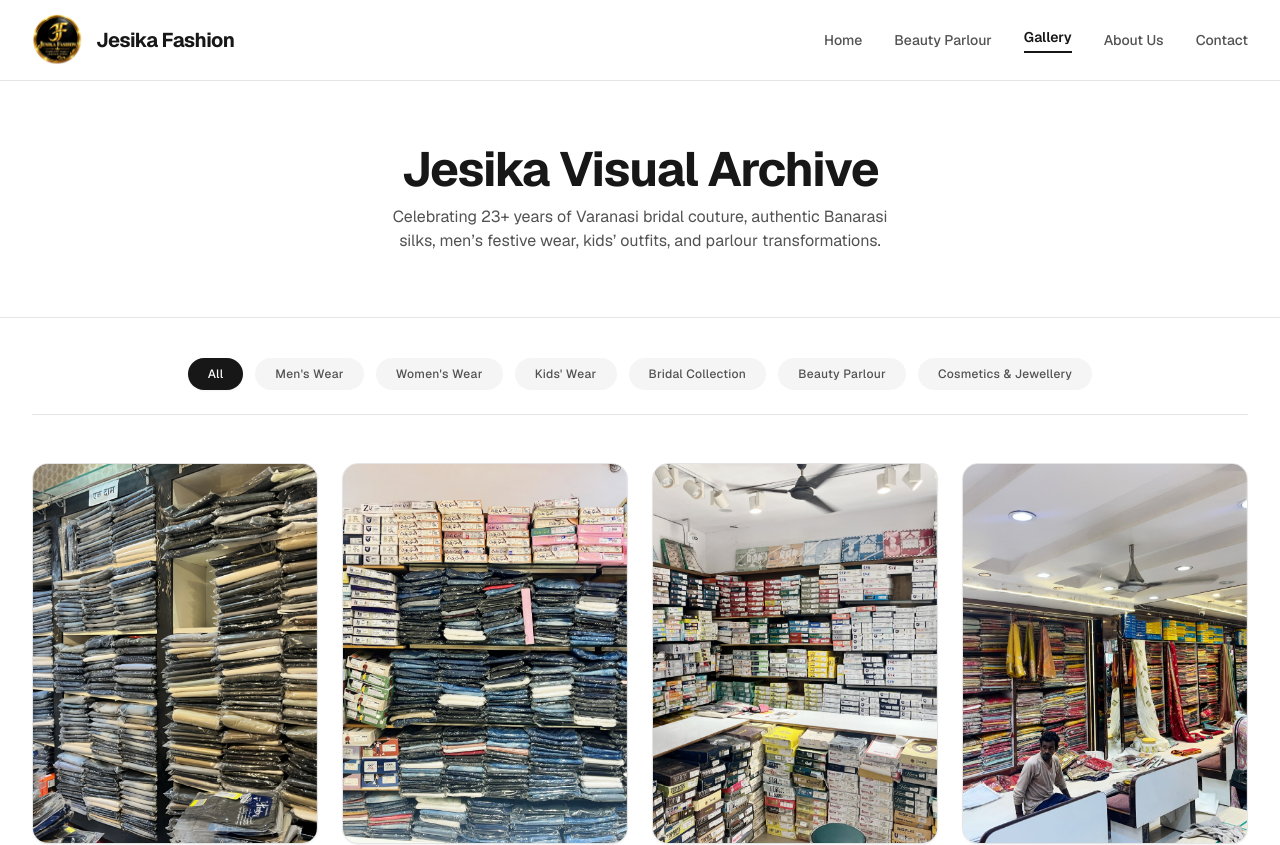
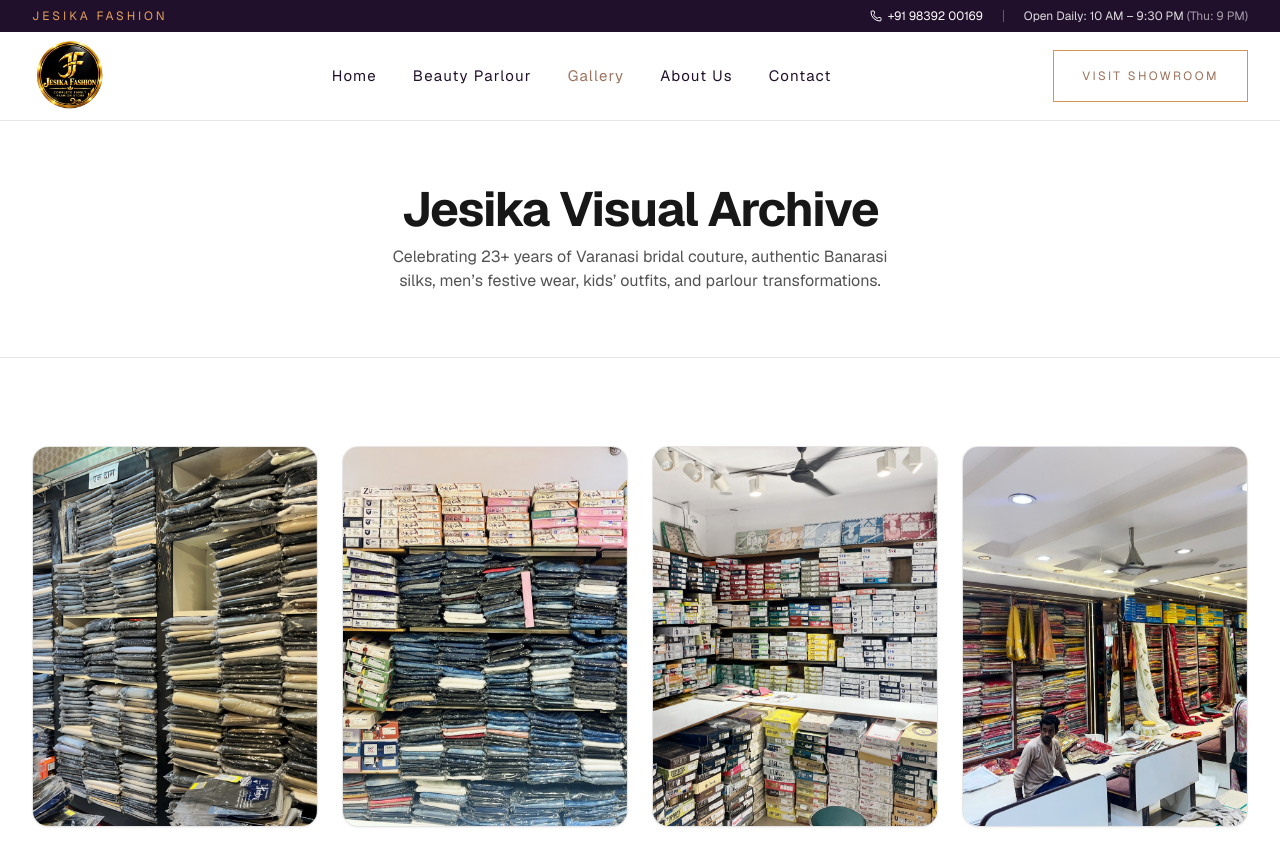
Before and after one commit to ankitvaish405/Jesika-Fashion, a Next.js app: page /gallery in a window 1280 px wide. Shown: the top 845 px of the page. Built offline with nearby package versions, Linux system fonts and the light colour scheme.

Commit message:
refactor: update Gallery and Header components for improved readability and structure

```diff
--- a/app/gallery/page.tsx
+++ b/app/gallery/page.tsx
@@ -1,9 +1,9 @@
-'use client';
+"use client";
 
-import React, { useState } from 'react';
-import Image from 'next/image';
-import Link from 'next/link';
-import { X, Phone } from 'lucide-react';
+import React, { useState } from "react";
+import Image from "next/image";
+import Link from "next/link";
+import { X, Phone } from "lucide-react";
 
 interface GalleryItem {
   id: number;
@@ -17,58 +17,268 @@
   // Storefront & Overview
 
   // Men's Wear
-  { id: 2, src: '/2.jpeg', title: 'Men’s Denim Jeans & Formal Trousers Rack', categories: ["Men's Wear"], season: 'Everyday & Casuals' },
-  { id: 14, src: '/14.jpeg', title: 'Men’s & Boys’ Branded Denim & Shirts', categories: ["Men's Wear", "Kids' Wear"], season: 'Denim Lounge' },
-  { id: 26, src: '/26.jpeg', title: 'Boys’ & Men’s Kurta Sets, Sherwanis & Suits', categories: ["Men's Wear", "Kids' Wear"], season: 'Festive Wear' },
+  {
+    id: 2,
+    src: "/2.jpeg",
+    title: "Men’s Denim Jeans & Formal Trousers Rack",
+    categories: ["Men's Wear"],
+    season: "Everyday & Casuals",
+  },
+  {
+    id: 14,
+    src: "/14.jpeg",
+    title: "Men’s & Boys’ Branded Denim & Shirts",
+    categories: ["Men's Wear", "Kids' Wear"],
+    season: "Denim Lounge",
+  },
+  {
+    id: 26,
+    src: "/26.jpeg",
+    title: "Boys’ & Men’s Kurta Sets, Sherwanis & Suits",
+    categories: ["Men's Wear", "Kids' Wear"],
+    season: "Festive Wear",
+  },
 
   // Women's Wear & Sarees
-  { id: 3, src: '/3.jpeg', title: 'Handloom Banarasi Silk Sarees & Ethnic Section', categories: ["Women's Wear"], season: 'Heritage Silks' },
-  { id: 7, src: '/7.jpeg', title: 'Authentic Banarasi Silk & Zari Weave Sarees', categories: ["Women's Wear", 'Bridal Collection'], season: 'Bridal Silks' },
-  { id: 8, src: '/8.jpeg', title: 'Bridal Lehengas & Heavy Embroidered Suits Aisle', categories: ["Women's Wear", 'Bridal Collection'], season: 'Bridal Couture' },
-  { id: 10, src: '/10.jpeg', title: 'Designer Embroidered Kurtis & Anarkali Suits', categories: ["Women's Wear"], season: 'Festive Collection' },
-  { id: 11, src: '/11.jpeg', title: 'Regal Handcrafted Zardozi Bridal Lehengas Wall', categories: ["Women's Wear", 'Bridal Collection'], season: 'Bridal Couture' },
-  { id: 15, src: '/15.jpeg', title: 'Traditional Saree & Suit Shopping Lounge', categories: ["Women's Wear"], season: 'Store Experience' },
-  { id: 18, src: '/18.jpeg', title: 'Curated Bridal Lehengas & Wedding Trousseau', categories: ["Women's Wear", 'Bridal Collection'], season: 'Bridal Trousseau' },
-  { id: 19, src: '/19.jpeg', title: 'Grand Family Fashion Floor & Saree Counter', categories: ["Women's Wear", 'Cosmetics & Jewellery'], season: 'Family Shopping' },
-  { id: 23, src: '/23.jpeg', title: 'Traditional Varanasi Silk & Festive Wear Section', categories: ["Women's Wear"], season: 'Heritage Festive' },
-  { id: 24, src: '/24.jpeg', title: 'Pure Silk Festive Sarees & Handloom Weaves', categories: ["Women's Wear"], season: 'Silk Wardrobe' },
-  { id: 25, src: '/25.jpeg', title: 'Showroom Saree Counter & Accessories Corridor', categories: ["Women's Wear", 'Cosmetics & Jewellery'], season: 'Visual Gallery' },
+  {
+    id: 3,
+    src: "/3.jpeg",
+    title: "Handloom Banarasi Silk Sarees & Ethnic Section",
+    categories: ["Women's Wear"],
+    season: "Heritage Silks",
+  },
+  {
+    id: 7,
+    src: "/7.jpeg",
+    title: "Authentic Banarasi Silk & Zari Weave Sarees",
+    categories: ["Women's Wear", "Bridal Collection"],
+    season: "Bridal Silks",
+  },
+  {
+    id: 8,
+    src: "/8.jpeg",
+    title: "Bridal Lehengas & Heavy Embroidered Suits Aisle",
+    categories: ["Women's Wear", "Bridal Collection"],
+    season: "Bridal Couture",
+  },
+  {
+    id: 10,
+    src: "/10.jpeg",
+    title: "Designer Embroidered Kurtis & Anarkali Suits",
+    categories: ["Women's Wear"],
+    season: "Festive Collection",
+  },
+  {
+    id: 11,
+    src: "/11.jpeg",
+    title: "Regal Handcrafted Zardozi Bridal Lehengas Wall",
+    categories: ["Women's Wear", "Bridal Collection"],
+    season: "Bridal Couture",
+  },
+  {
+    id: 15,
+    src: "/15.jpeg",
+    title: "Traditional Saree & Suit Shopping Lounge",
+    categories: ["Women's Wear"],
+    season: "Store Experience",
+  },
+  {
+    id: 18,
+    src: "/18.jpeg",
+    title: "Curated Bridal Lehengas & Wedding Trousseau",
+    categories: ["Women's Wear", "Bridal Collection"],
+    season: "Bridal Trousseau",
+  },
+  {
+    id: 19,
+    src: "/19.jpeg",
+    title: "Grand Family Fashion Floor & Saree Counter",
+    categories: ["Women's Wear", "Cosmetics & Jewellery"],
+    season: "Family Shopping",
+  },
+  {
+    id: 23,
+    src: "/23.jpeg",
+    title: "Traditional Varanasi Silk & Festive Wear Section",
+    categories: ["Women's Wear"],
+    season: "Heritage Festive",
+  },
+  {
+    id: 24,
+    src: "/24.jpeg",
+    title: "Pure Silk Festive Sarees & Handloom Weaves",
+    categories: ["Women's Wear"],
+    season: "Silk Wardrobe",
+  },
+  {
+    id: 25,
+    src: "/25.jpeg",
+    title: "Showroom Saree Counter & Accessories Corridor",
+    categories: ["Women's Wear", "Cosmetics & Jewellery"],
+    season: "Visual Gallery",
+  },
 
   // Kids' Wear
-  { id: 4, src: '/4.jpeg', title: 'Girls’ Festive Frocks & Princess Party Dresses', categories: ["Kids' Wear"], season: 'Kids Festive' },
-  { id: 9, src: '/9.jpeg', title: 'Boys’ & Girls’ Karrom Boy & Casual Wear', categories: ["Kids' Wear"], season: 'Kids Casuals' },
-  { id: 12, src: '/12.jpeg', title: 'Kids’ Complete Festive & Party Wear Department', categories: ["Kids' Wear"], season: 'Kids Collection' },
-  { id: 27, src: '/27.jpeg', title: 'Baby & Girls’ Designer Gowns & Ethnic Sets', categories: ["Kids' Wear"], season: 'Princess Wardrobe' },
-  { id: 28, src: '/child.webp', title: 'Family Royal Collection & Kids’ Festive Ensembles', categories: ["Kids' Wear", "Men's Wear", "Women's Wear", 'Bridal Collection'], season: 'Family Lookbook' },
+  {
+    id: 4,
+    src: "/4.jpeg",
+    title: "Girls’ Festive Frocks & Princess Party Dresses",
+    categories: ["Kids' Wear"],
+    season: "Kids Festive",
+  },
+  {
+    id: 9,
+    src: "/9.jpeg",
+    title: "Boys’ & Girls’ Karrom Boy & Casual Wear",
+    categories: ["Kids' Wear"],
+    season: "Kids Casuals",
+  },
+  {
+    id: 12,
+    src: "/12.jpeg",
+    title: "Kids’ Complete Festive & Party Wear Department",
+    categories: ["Kids' Wear"],
+    season: "Kids Collection",
+  },
+  {
+    id: 27,
+    src: "/27.jpeg",
+    title: "Baby & Girls’ Designer Gowns & Ethnic Sets",
+    categories: ["Kids' Wear"],
+    season: "Princess Wardrobe",
+  },
+  {
+    id: 28,
+    src: "/child.webp",
+    title: "Family Royal Collection & Kids’ Festive Ensembles",
+    categories: [
+      "Kids' Wear",
+      "Men's Wear",
+      "Women's Wear",
+      "Bridal Collection",
+    ],
+    season: "Family Lookbook",
+  },
 
   // Cosmetics & Jewellery & Accessories
-  { id: 5, src: '/5.jpeg', title: 'Bridal Chuda & Designer Bangles Collection', categories: ['Cosmetics & Jewellery', 'Bridal Collection'], season: 'Bridal Jewellery' },
-  { id: 13, src: '/13.jpeg', title: 'Designer Ladies Sandals & Bridal Footwear', categories: ['Cosmetics & Jewellery', 'Bridal Collection'], season: 'Footwear Lounge' },
-  { id: 16, src: '/16.jpeg', title: 'Premium Ladies Handbags & Bridal Clutches', categories: ['Cosmetics & Jewellery', 'Bridal Collection'], season: 'Accessories' },
-  { id: 17, src: '/17.jpeg', title: 'Bridal Bangles, Cosmetics & Nail Studio', categories: ['Cosmetics & Jewellery', 'Bridal Collection'], season: 'Bridal Studio' },
-  { id: 20, src: '/20.jpeg', title: 'Bridal Kundan, Stone & Glass Bangle Vault', categories: ['Cosmetics & Jewellery', 'Bridal Collection'], season: 'Traditional Bangles' },
-  { id: 21, src: '/21.jpeg', title: 'Traditional Chuda & Multicolour Bangle Sets', categories: ['Cosmetics & Jewellery', 'Bridal Collection'], season: 'Festive Bangles' },
-  { id: 22, src: '/22.jpeg', title: 'Branded Perfumes, Skincare & Luxury Cosmetics', categories: ['Cosmetics & Jewellery'], season: 'Beauty Care' },
+  {
+    id: 5,
+    src: "/5.jpeg",
+    title: "Bridal Chuda & Designer Bangles Collection",
+    categories: ["Cosmetics & Jewellery", "Bridal Collection"],
+    season: "Bridal Jewellery",
+  },
+  {
+    id: 13,
+    src: "/13.jpeg",
+    title: "Designer Ladies Sandals & Bridal Footwear",
+    categories: ["Cosmetics & Jewellery", "Bridal Collection"],
+    season: "Footwear Lounge",
+  },
+  {
+    id: 16,
+    src: "/16.jpeg",
+    title: "Premium Ladies Handbags & Bridal Clutches",
+    categories: ["Cosmetics & Jewellery", "Bridal Collection"],
+    season: "Accessories",
+  },
+  {
+    id: 17,
+    src: "/17.jpeg",
+    title: "Bridal Bangles, Cosmetics & Nail Studio",
+    categories: ["Cosmetics & Jewellery", "Bridal Collection"],
+    season: "Bridal Studio",
+  },
+  {
+    id: 20,
+    src: "/20.jpeg",
+    title: "Bridal Kundan, Stone & Glass Bangle Vault",
+    categories: ["Cosmetics & Jewellery", "Bridal Collection"],
+    season: "Traditional Bangles",
+  },
+  {
+    id: 21,
+    src: "/21.jpeg",
+    title: "Traditional Chuda & Multicolour Bangle Sets",
+    categories: ["Cosmetics & Jewellery", "Bridal Collection"],
+    season: "Festive Bangles",
+  },
+  {
+    id: 22,
+    src: "/22.jpeg",
+    title: "Branded Perfumes, Skincare & Luxury Cosmetics",
+    categories: ["Cosmetics & Jewellery"],
+    season: "Beauty Care",
+  },
 
   // Beauty Parlour Suite
-  { id: 29, src: '/parlor/7.jpeg', title: 'Jesika Beauty Parlour Complete Salon Suite', categories: ['Beauty Parlour', 'Bridal Collection'], season: 'Salon Suite' },
-  { id: 30, src: '/parlor/5.jpeg', title: 'Parlour VIP Waiting Lounge & Makeover Station', categories: ['Beauty Parlour'], season: 'Salon Lounge' },
-  { id: 31, src: '/parlor/3.jpeg', title: 'Hair Spa & Luxury Salon Wash Station', categories: ['Beauty Parlour'], season: 'Hair Therapy' },
-  { id: 32, src: '/parlor/1.jpeg', title: 'Facial Therapy & Bridal Radiance Treatment', categories: ['Beauty Parlour', 'Bridal Collection'], season: 'Bridal Glow' },
-  { id: 33, src: '/parlor/2.jpeg', title: 'Professional Bridal HD Makeover Session', categories: ['Beauty Parlour', 'Bridal Collection'], season: 'HD Makeover' },
-  { id: 34, src: '/parlor/6.jpeg', title: 'Pre-Bridal Grooming & Skin Nourishing Care', categories: ['Beauty Parlour'], season: 'Skin Care' },
+  {
+    id: 29,
+    src: "/parlor/7.jpeg",
+    title: "Jesika Beauty Parlour Complete Salon Suite",
+    categories: ["Beauty Parlour", "Bridal Collection"],
+    season: "Salon Suite",
+  },
+  {
+    id: 30,
+    src: "/parlor/5.jpeg",
+    title: "Parlour VIP Waiting Lounge & Makeover Station",
+    categories: ["Beauty Parlour"],
+    season: "Salon Lounge",
+  },
+  {
+    id: 31,
+    src: "/parlor/3.jpeg",
+    title: "Hair Spa & Luxury Salon Wash Station",
+    categories: ["Beauty Parlour"],
+    season: "Hair Therapy",
+  },
+  {
+    id: 32,
+    src: "/parlor/1.jpeg",
+    title: "Facial Therapy & Bridal Radiance Treatment",
+    categories: ["Beauty Parlour", "Bridal Collection"],
+    season: "Bridal Glow",
+  },
+  {
+    id: 33,
+    src: "/parlor/2.jpeg",
+    title: "Professional Bridal HD Makeover Session",
+    categories: ["Beauty Parlour", "Bridal Collection"],
+    season: "HD Makeover",
+  },
+  {
+    id: 34,
+    src: "/parlor/6.jpeg",
+    title: "Pre-Bridal Grooming & Skin Nourishing Care",
+    categories: ["Beauty Parlour"],
+    season: "Skin Care",
+  },
+  {
+    id: 35,
+    src: "/1.jpeg",
+    title: "Jesika Fashion Store Collection",
+    categories: ["Women's Wear", "Men's Wear"],
+    season: "Store Collection",
+  },
+  {
+    id: 36,
+    src: "/6.jpeg",
+    title: "Jesika Fashion Showroom Collection",
+    categories: ["Women's Wear", "Kids' Wear"],
+    season: "Showroom Collection",
+  },
+  {
+    id: 37,
+    src: "/parlor/4.jpeg",
+    title: "Beauty Parlour Styling Suite",
+    categories: ["Beauty Parlour"],
+    season: "Styling Suite",
+  },
 ];
 
-const CATEGORIES = ['All', "Men's Wear", "Women's Wear", "Kids' Wear", 'Bridal Collection', 'Beauty Parlour', 'Cosmetics & Jewellery'] as const;
-
 export default function GalleryPage() {
-  const [activeCategory, setActiveCategory] = useState<string>('All');
   const [selectedImage, setSelectedImage] = useState<GalleryItem | null>(null);
-
-  const filteredImages =
-    activeCategory === 'All'
-      ? ALL_GALLERY_IMAGES
-      : ALL_GALLERY_IMAGES.filter((img) => img.categories.includes(activeCategory));
 
   return (
     <div className="min-h-screen bg-white text-neutral-900 font-sans pb-28">
@@ -79,32 +289,17 @@
             Jesika Visual Archive
           </h1>
           <p className="mt-3 text-sm sm:text-base text-neutral-600 max-w-lg mx-auto font-normal">
-            Celebrating 23+ years of Varanasi bridal couture, authentic Banarasi silks, men’s festive wear, kids’ outfits, and parlour transformations.
+            Celebrating 23+ years of Varanasi bridal couture, authentic Banarasi
+            silks, men’s festive wear, kids’ outfits, and parlour
+            transformations.
           </p>
         </div>
       </div>
 
-      {/* 2. Category Filter Tabs */}
       <div className="max-w-7xl mx-auto px-4 sm:px-6 lg:px-8 pt-10">
-        <div className="flex flex-wrap items-center justify-center gap-2 sm:gap-3 border-b border-neutral-200 pb-6">
-          {CATEGORIES.map((cat) => (
-            <button
-              key={cat}
-              onClick={() => setActiveCategory(cat)}
-              className={`px-5 py-2 rounded-full text-xs font-medium tracking-wide transition-all cursor-pointer ${
-                activeCategory === cat
-                  ? 'bg-neutral-900 text-white shadow-xs'
-                  : 'bg-neutral-100 text-neutral-600 hover:bg-neutral-200 hover:text-neutral-900'
-              }`}
-            >
-              {cat}
-            </button>
-          ))}
-        </div>
-
         {/* 3. Image Grid */}
         <div className="grid grid-cols-1 sm:grid-cols-2 md:grid-cols-3 lg:grid-cols-4 gap-6 pt-12">
-          {filteredImages.map((item) => (
+          {ALL_GALLERY_IMAGES.map((item) => (
             <div
               key={item.id}
               onClick={() => setSelectedImage(item)}
@@ -116,9 +311,8 @@
                 fill
                 quality={100}
                 sizes="(max-width: 640px) 100vw, (max-width: 1024px) 50vw, 400px"
-                className="object-cover group-hover:scale-105 transition-transform duration-500 ease-out"
+                className="object-cover "
               />
-              <div className="absolute inset-0 bg-black/20 opacity-0 group-hover:opacity-100 transition-opacity duration-300" />
             </div>
           ))}
         </div>
@@ -131,14 +325,22 @@
             Ready for your transformation?
           </h2>
           <p className="text-gray-600 text-base sm:text-lg max-w-2xl mx-auto mb-10 font-medium">
-            Whether it&apos;s a bridal makeover, a fresh new haircut, or a relaxing spa session, our expert stylists are here to bring out your best look.
+            Whether it&apos;s a bridal makeover, a fresh new haircut, or a
+            relaxing spa session, our expert stylists are here to bring out your
+            best look.
           </p>
           <div className="flex flex-col sm:flex-row items-center justify-center gap-4">
-            <a href="tel:+919839200169" className="w-full sm:w-auto inline-flex items-center justify-center gap-2 bg-[#000] text-white px-8 py-4 rounded-none text-sm font-bold hover:bg-[#1f2b20] transition-colors shadow-sm">
+            <a
+              href="tel:+919839200169"
+              className="w-full sm:w-auto inline-flex items-center justify-center gap-2 bg-[#000] text-white px-8 py-4 rounded-none text-sm font-bold hover:bg-[#1f2b20] transition-colors shadow-sm"
+            >
               <Phone className="w-4 h-4 " />
               <span>Book Appointment</span>
             </a>
-            <Link href="/parlour" className="w-full sm:w-auto inline-flex items-center justify-center gap-2 bg-transparent text-[#000] border border-[#000]  px-8 py-4 rounded-none text-sm font-bold transition-colors">
+            <Link
+              href="/parlour"
+              className="w-full sm:w-auto inline-flex items-center justify-center gap-2 bg-transparent text-[#000] border border-[#000]  px-8 py-4 rounded-none text-sm font-bold transition-colors"
+            >
               <span>View Services</span>
             </Link>
           </div>
@@ -175,14 +377,17 @@
           </div>
 
           {/* Image Details Badge */}
-          <div className="mt-4 text-center z-20 max-w-xl px-4" onClick={(e) => e.stopPropagation()}>
+          {/* <div
+            className="mt-4 text-center z-20 max-w-xl px-4"
+            onClick={(e) => e.stopPropagation()}
+          >
             <span className="inline-block px-3 py-1 rounded-full text-[11px] font-bold uppercase tracking-widest bg-amber-500/20 text-[#e9be87] border border-amber-500/30 mb-2">
-              {selectedImage.categories.join(' • ')}
+              {selectedImage.categories.join(" • ")}
             </span>
             <h3 className="text-white text-sm sm:text-base font-medium">
               {selectedImage.title}
             </h3>
-          </div>
+          </div> */}
         </div>
       )}
     </div>
--- a/components/Header.tsx
+++ b/components/Header.tsx
@@ -1,10 +1,10 @@
 'use client';
 
-import React, { useState, useEffect } from 'react';
+import React, { useState } from 'react';
 import Link from 'next/link';
 import Image from 'next/image';
 import { usePathname } from 'next/navigation';
-import { Menu, X } from 'lucide-react';
+import { Menu, Phone, X } from 'lucide-react';
 
 const NAV_LINKS = [
   { name: 'Home', href: '/' },
@@ -18,51 +18,50 @@
   const pathname = usePathname();
   const [mobileMenuOpen, setMobileMenuOpen] = useState(false);
 
-  // Close mobile menu on route change
-  useEffect(() => {
-    setMobileMenuOpen(false);
-  }, [pathname]);
-
   return (
     <header className="w-full sticky top-0 z-50 bg-white/95 backdrop-blur-md border-b border-neutral-200 transition-colors">
+      <div className="bg-[#21102b] text-white">
+        <div className="max-w-7xl mx-auto min-h-8 px-4 sm:px-6 lg:px-8 flex items-center justify-between gap-3">
+          <span className="text-[9px] sm:text-xs uppercase tracking-[0.24em] text-[#e4a15c] whitespace-nowrap">
+            Jesika Fashion
+          </span>
+          <div className="flex items-center gap-3 sm:gap-5 text-[10px] sm:text-xs whitespace-nowrap">
+            <a href="tel:+919839200169" className="inline-flex items-center gap-1.5 hover:text-[#e4a15c] transition-colors">
+              <Phone className="w-3 h-3" aria-hidden="true" />
+              <span>+91 98392 00169</span>
+            </a>
+            <span className="hidden sm:block h-3 w-px bg-white/30" aria-hidden="true" />
+            <span className="hidden sm:block text-white/85">
+              Open Daily: 10 AM – 9:30 PM <span className="text-white/60">(Thu: 9 PM)</span>
+            </span>
+          </div>
+        </div>
+      </div>
+
       <div className="max-w-7xl mx-auto px-4 sm:px-6 lg:px-8">
-        <div className="flex items-center justify-between h-20">
+        <div className="flex items-center justify-between min-h-[72px] sm:min-h-[88px]">
+          <Link href="/" className="relative block w-[62px] h-[62px] sm:w-[78px] sm:h-[78px] shrink-0" aria-label="Jesika Fashion home">
+            <Image
+              src="/logo.png"
+              alt="Jesika Fashion"
+              fill
+              sizes="(max-width: 640px) 62px, 78px"
+              className="object-contain"
+              priority
+            />
+          </Link>
 
-          {/* Brand Name, Logo & Subtitle */}
-          <div className="flex-shrink min-w-0 pr-2">
-            <Link href="/" className="flex items-center gap-3 group max-w-full">
-              <div className="relative w-11 h-11 sm:w-13 sm:h-13 shrink-0 rounded-full overflow-hidden">
-                <Image
-                  src="/logo.png"
-                  alt="Jesika Fashion Logo"
-                  fill
-                  sizes="52px"
-                  className="object-cover"
-                  priority
-                />
-              </div>
-              <div className="min-w-0">
-                <div className="flex items-center gap-2">
-                  <span className="text-lg sm:text-xl font-sans font-bold text-neutral-900 tracking-tight  block leading-tight truncate">
-                    Jesika Fashion
-                  </span>
-                </div>
-              </div>
-            </Link>
-          </div>
-
-          {/* Desktop Navigation Links */}
-          <nav className="hidden md:flex items-center space-x-7 lg:space-x-8">
+          <nav className="hidden lg:flex items-center gap-7 xl:gap-9">
             {NAV_LINKS.map((link) => {
               const isActive = pathname === link.href;
               return (
                 <Link
                   key={link.name}
                   href={link.href}
-                  className={`text-sm transition-colors duration-200 font-medium ${
+                  className={`text-[15px] tracking-[0.08em] transition-colors duration-200 ${
                     isActive
-                      ? 'text-neutral-900 font-semibold border-b-2 border-neutral-900 pb-1'
-                      : 'text-neutral-600 hover:text-neutral-900'
+                      ? 'text-[#9d735d]'
+                      : 'text-[#21102b] hover:text-[#9d735d]'
                   }`}
                 >
                   {link.name}
@@ -71,8 +70,14 @@
             })}
           </nav>
 
-          {/* Mobile Menu Button */}
-          <div className="flex items-center md:hidden">
+          <Link
+            href="/contact"
+            className="hidden lg:inline-flex min-h-[52px] items-center justify-center border border-[#d59453] px-7 text-xs uppercase tracking-[0.2em] text-[#9d735d] transition-colors hover:bg-[#9d735d] hover:text-white"
+          >
+            Visit Showroom
+          </Link>
+
+          <div className="flex items-center lg:hidden">
             <button
               type="button"
               onClick={() => setMobileMenuOpen(!mobileMenuOpen)}
@@ -88,7 +93,7 @@
 
       {/* Mobile Menu Dropdown */}
       {mobileMenuOpen && (
-        <div className="md:hidden border-t border-neutral-200 bg-white">
+        <div className="lg:hidden border-t border-neutral-200 bg-white">
           <div className="px-4 pt-3 pb-5 space-y-1.5">
             {NAV_LINKS.map((link) => {
               const isActive = pathname === link.href;
@@ -96,6 +101,7 @@
                 <Link
                   key={link.name}
                   href={link.href}
+                  onClick={() => setMobileMenuOpen(false)}
                   className={`block py-2.5 px-3 rounded-lg text-sm transition-colors ${
                     isActive
                       ? 'bg-neutral-100 text-neutral-900 font-semibold'
@@ -106,6 +112,13 @@
                 </Link>
               );
             })}
+            <Link
+              href="/contact"
+              onClick={() => setMobileMenuOpen(false)}
+              className="block border border-[#d59453] mt-3 py-3 px-3 text-center text-xs uppercase tracking-[0.18em] text-[#9d735d]"
+            >
+              Visit Showroom
+            </Link>
           </div>
         </div>
       )}
```
